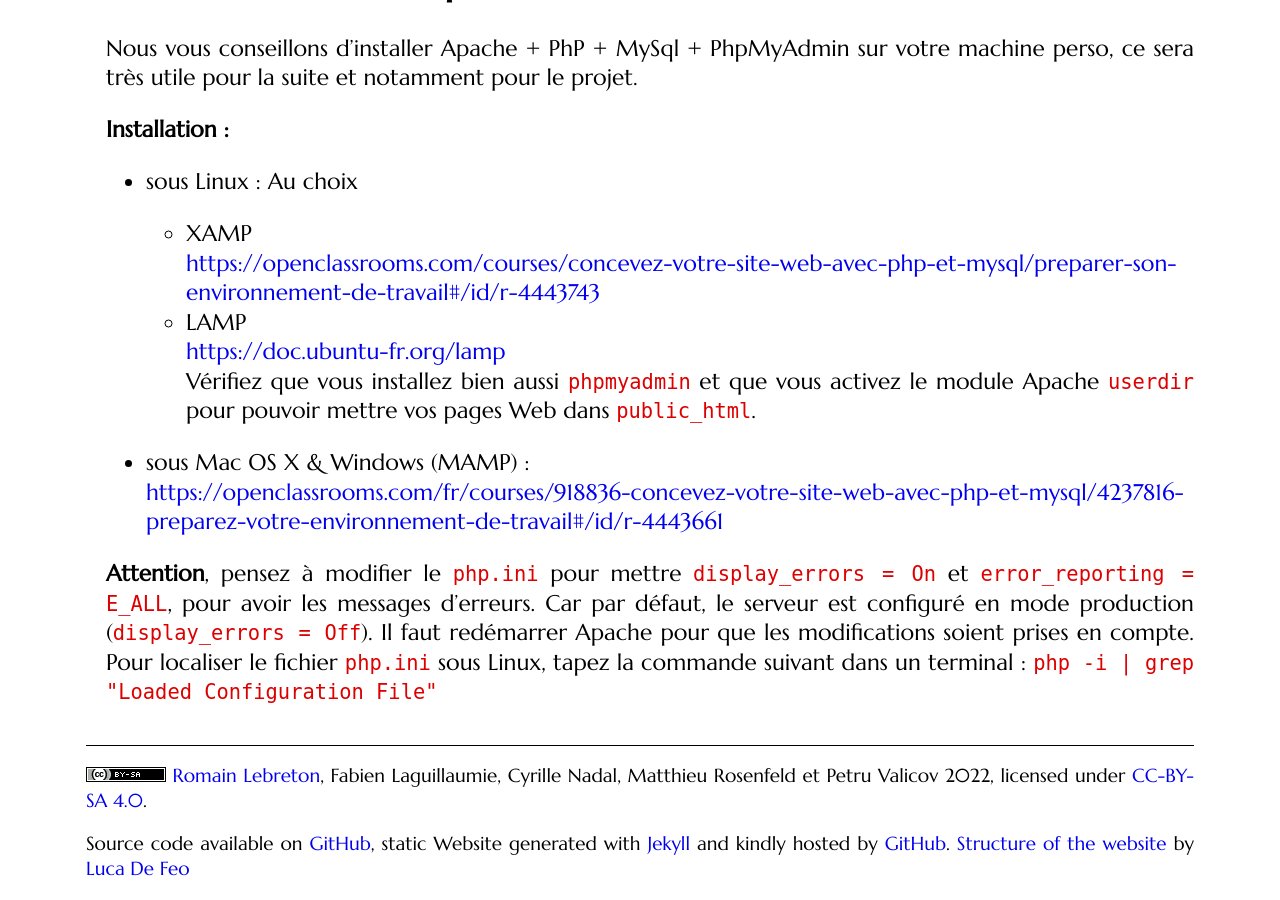
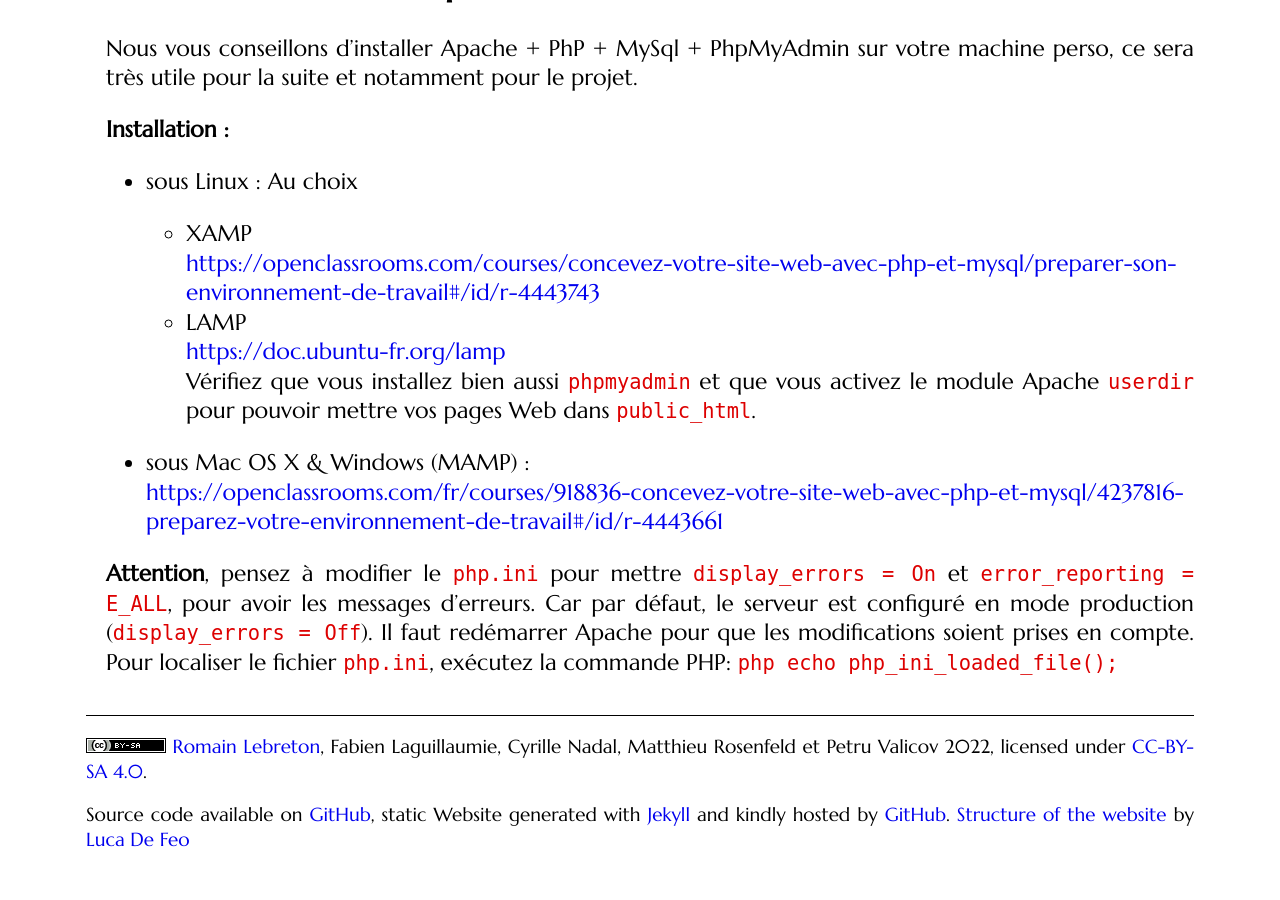
Before and after one commit to romainlebreton/R3.01-DeveloppementWeb, a Jekyll site: the page built from tutorials/tutorial1.md, in a window 1280 px wide and 900 px high, scrolled down 19691 px. Built offline with Jekyll 4.4.1, drawn with Linux system fonts in a browser that asks for light colours; some web fonts are replaced; after the commit the page ends 20562 px from its top, so only the background shows below that.

Commit message:
locate php.ini

````diff
--- a/tutorials/tutorial1.md
+++ b/tutorials/tutorial1.md
@@ -909,9 +909,9 @@ ce sera très utile pour la suite et notamment pour le projet.
 et `error_reporting = E_ALL`, pour avoir les messages d'erreurs. Car par défaut,
 le serveur est configuré en mode production (`display_errors = Off`). Il faut
 redémarrer Apache pour que les modifications soient prises en compte. Pour localiser
-le fichier `php.ini` sous Linux, tapez la commande suivant dans un terminal :
-	```
-	php -i | grep "Loaded Configuration File"
+le fichier `php.ini`, exécutez la commande PHP:
+	```php
+	echo php_ini_loaded_file();
 	```
 
 <!-- Si ça ne marche pas, c'est que l'on édite pas le bon php.ini . Afficher la
````
